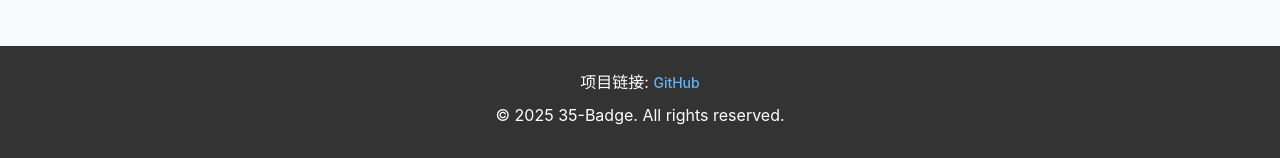
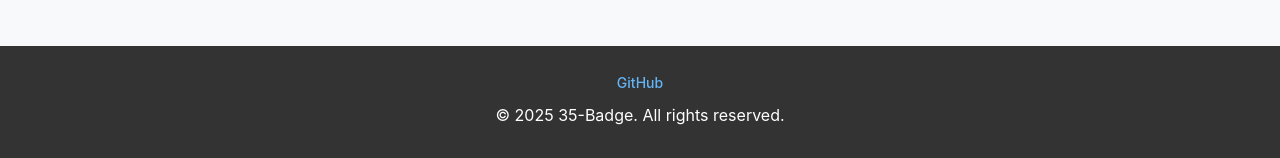
Before and after one commit to OXOYO/35-badge, a Vue app: page / in a window 1280 px wide. Shown: the part 2461-2619 px from the top of the page. Built offline with nearby package versions, Linux system fonts and the light colour scheme.

Commit message:
chore: 更新页脚

```diff
--- a/src/App.vue
+++ b/src/App.vue
@@ -29,12 +29,14 @@
     <footer class="footer">
       <div class="footer-content">
         <p>
-          {{ t('projectLink') }}:
-          <el-link :href="siteInfo.repository" target="_blank" type="primary">
-            {{ t('githubRepo') }}
+          <el-link :href="siteInfo.github" target="_blank" type="primary">
+            {{ t('github') }}
           </el-link>
         </p>
-        <p>© {{ new Date().getFullYear() }} 35-Badge. All rights reserved.</p>
+        <p>
+          © {{ new Date().getFullYear() }} {{ siteInfo.appName }}. All rights
+          reserved.
+        </p>
       </div>
     </footer>
   </div>
@@ -55,11 +57,11 @@
 
 const onLanguageChange = lang => {
   switchLanguage(lang)
-  window.document.title = t('projectDescription')
+  window.document.title = `${t('projectTitle')} - ${t('projectDescription')}`
 }
 
 onMounted(() => {
-  window.document.title = t('projectDescription')
+  window.document.title = `${t('projectTitle')} - ${t('projectDescription')}`
 })
 </script>
 
--- a/src/locales/en.js
+++ b/src/locales/en.js
@@ -42,6 +42,5 @@
   customText: 'Custom Text',
 
   // 页脚
-  projectLink: 'Project Link',
-  githubRepo: 'GitHub'
+  github: 'GitHub'
 }
--- a/src/locales/zh.js
+++ b/src/locales/zh.js
@@ -42,6 +42,5 @@
   customText: '自定义文本',
 
   // 页脚
-  projectLink: '项目链接',
-  githubRepo: 'GitHub'
+  github: 'GitHub'
 }
```
